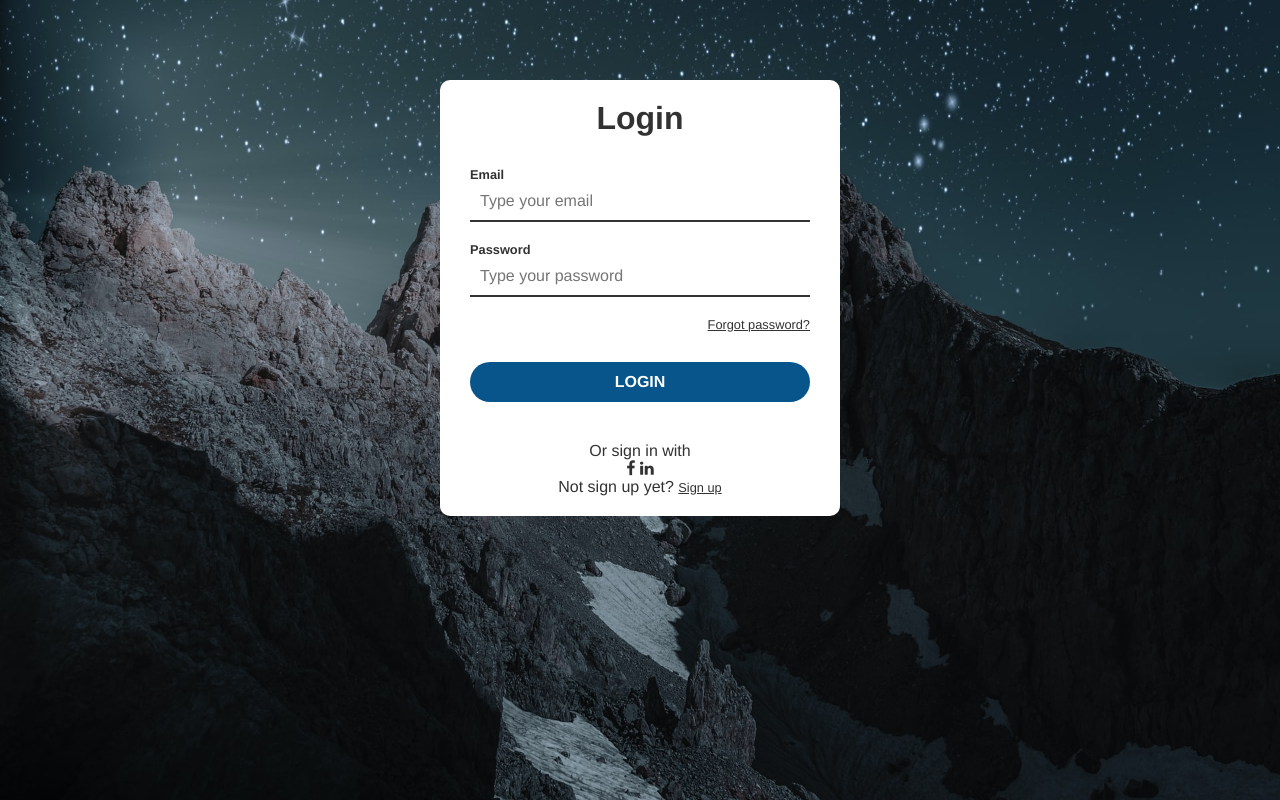
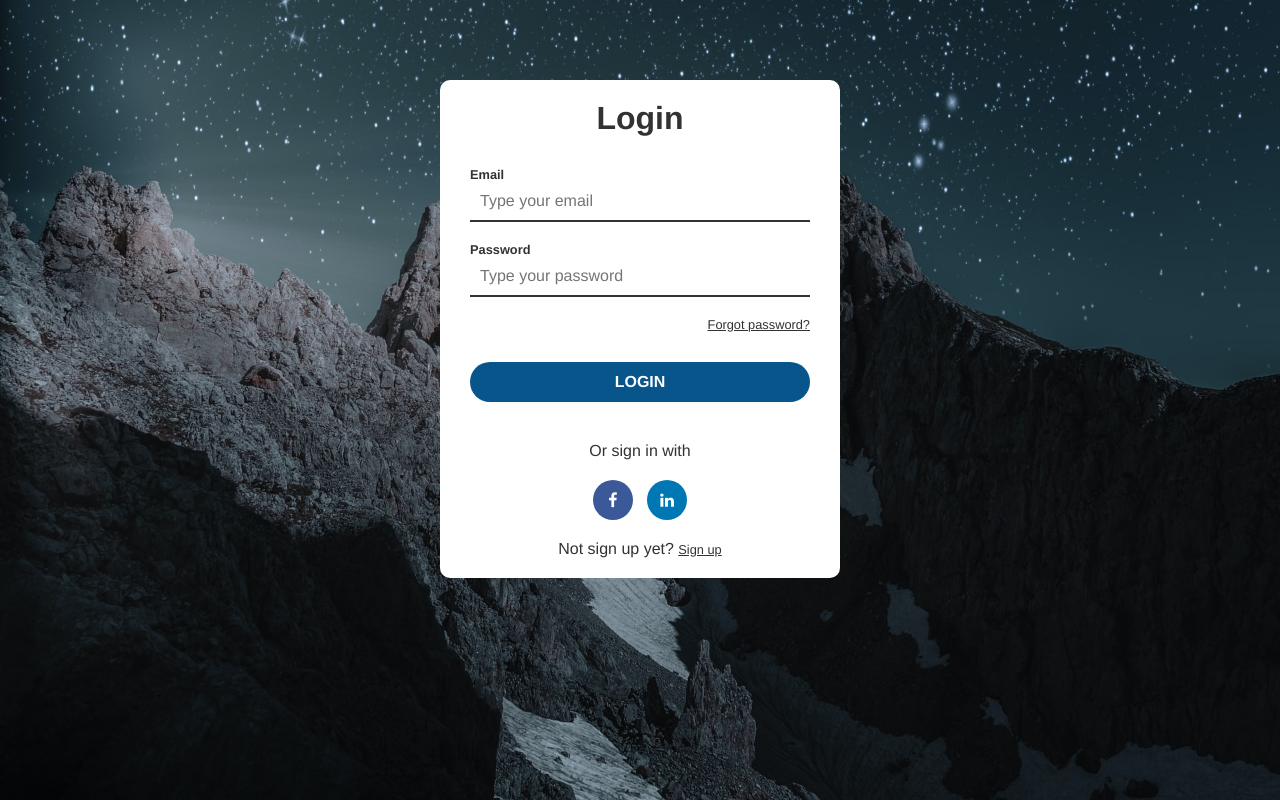
Before and after one commit to ruandias/loginScreen, a plain HTML site: page index.html in a window 1280 px wide. Drawn offline with Linux system fonts and the light colour scheme.

Commit message:
ref(socialNetworks): styling social networks

```diff
--- a/css/style.css
+++ b/css/style.css
@@ -89,3 +89,27 @@ input[type="submit"]:hover {
   background-color: #323232;
   transition: .5s;
 }
+
+/* social networks */
+
+#social-container, #social-container p {
+  margin-bottom: 20px;
+}
+
+#social-container i {
+  height: 40px;
+  width: 40px;
+  border-radius: 50%;
+  line-height: 40px;
+  color: #fff;
+  margin: 0 5px;
+  cursor: pointer;
+}
+
+.fa-facebook-f {
+  background-color: #3B5998;
+}
+
+.fa-linkedin {
+  background-color: #0077B5;
+}
```
